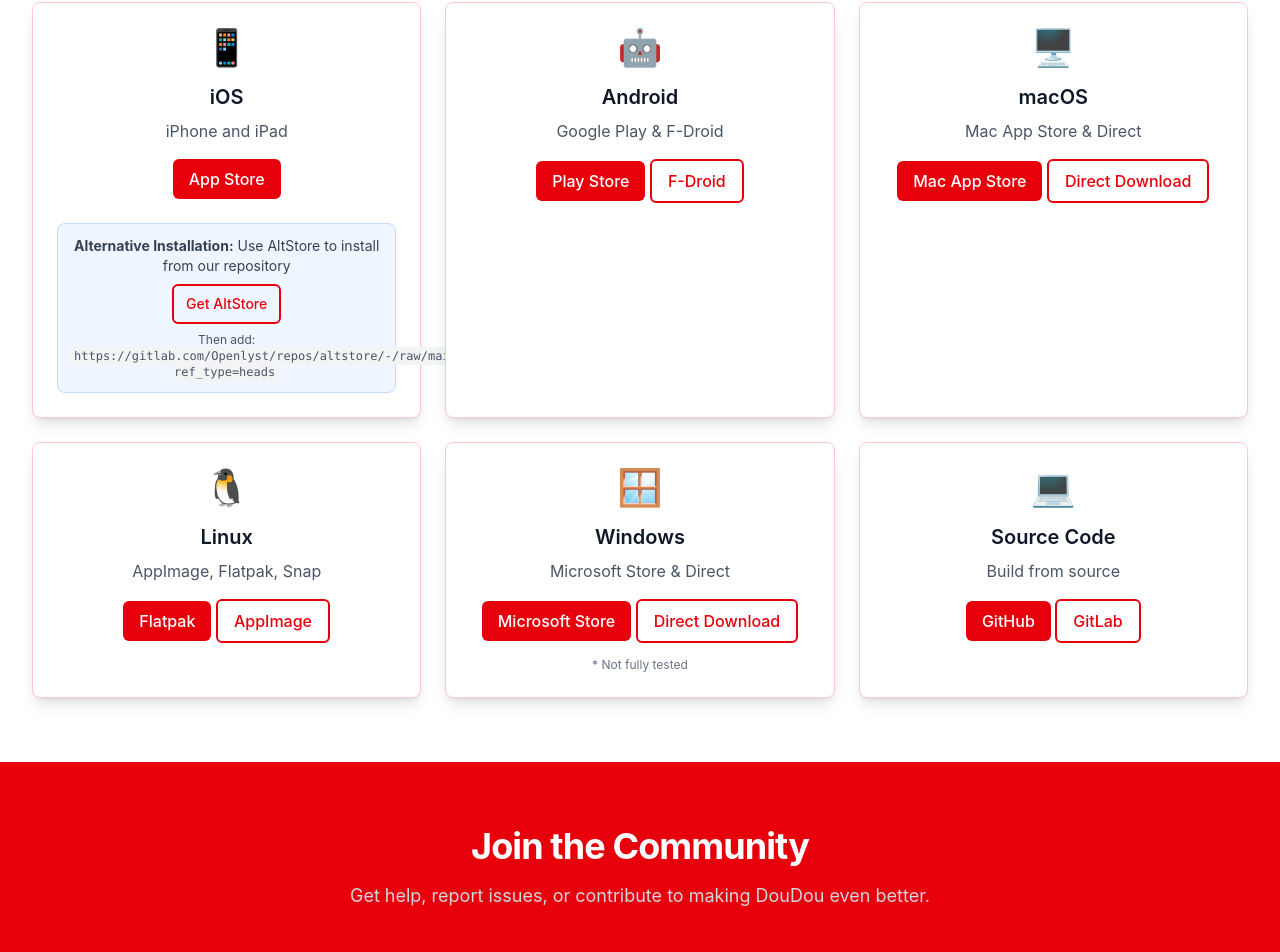
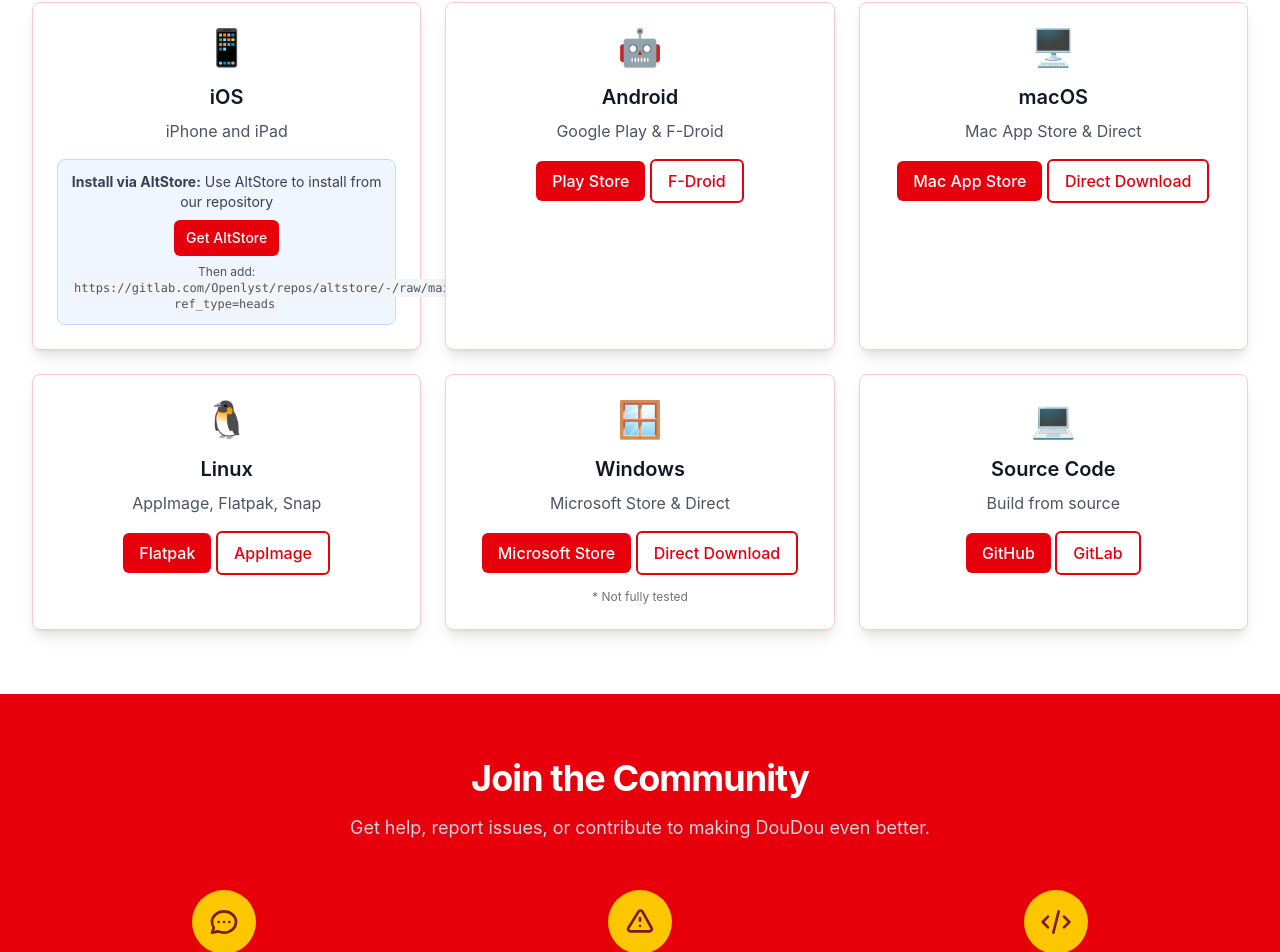
Before and after one commit to openlyst/openlyst, a SvelteKit app: page /apps/doudou in a window 1280 px wide. Shown: the part 1456-2408 px from the top of the page. Built offline with nearby package versions, Linux system fonts and the light colour scheme.

Commit message:
Refactor iOS installation instructions in Downloads section for clarity and conciseness

```diff
--- a/src/routes/apps/doudou/+page.svelte
+++ b/src/routes/apps/doudou/+page.svelte
@@ -149,18 +149,15 @@
         <div class="text-4xl mb-4">📱</div>
         <h3 class="text-xl font-semibold text-gray-900 mb-2">iOS</h3>
         <p class="text-gray-600 mb-4">iPhone and iPad</p>
-        <div class="space-y-2">
-          <Button text="App Store" href="#" variant="primary" />
-          <div class="mt-4 p-3 bg-blue-50 border border-blue-200 rounded-lg">
-            <p class="text-sm text-gray-700 mb-2">
-              <strong>Alternative Installation:</strong> Use AltStore to install from our repository
+        <div class="p-3 bg-blue-50 border border-blue-200 rounded-lg">
+          <p class="text-sm text-gray-700 mb-2">
+            <strong>Install via AltStore:</strong> Use AltStore to install from our repository
+          </p>
+          <div class="space-y-1">
+            <Button text="Get AltStore" href="https://altstore.io" variant="primary" size="sm" />
+            <p class="text-xs text-gray-600 mt-1">
+              Then add: <code class="bg-gray-100 px-1 py-0.5 rounded text-xs">https://gitlab.com/Openlyst/repos/altstore/-/raw/main/altstore.json?ref_type=heads</code>
             </p>
-            <div class="space-y-1">
-              <Button text="Get AltStore" href="https://altstore.io" variant="outline" size="sm" />
-              <p class="text-xs text-gray-600 mt-1">
-                Then add: <code class="bg-gray-100 px-1 py-0.5 rounded text-xs">https://gitlab.com/Openlyst/repos/altstore/-/raw/main/altstore.json?ref_type=heads</code>
-              </p>
-            </div>
           </div>
         </div>
       </div>
```
